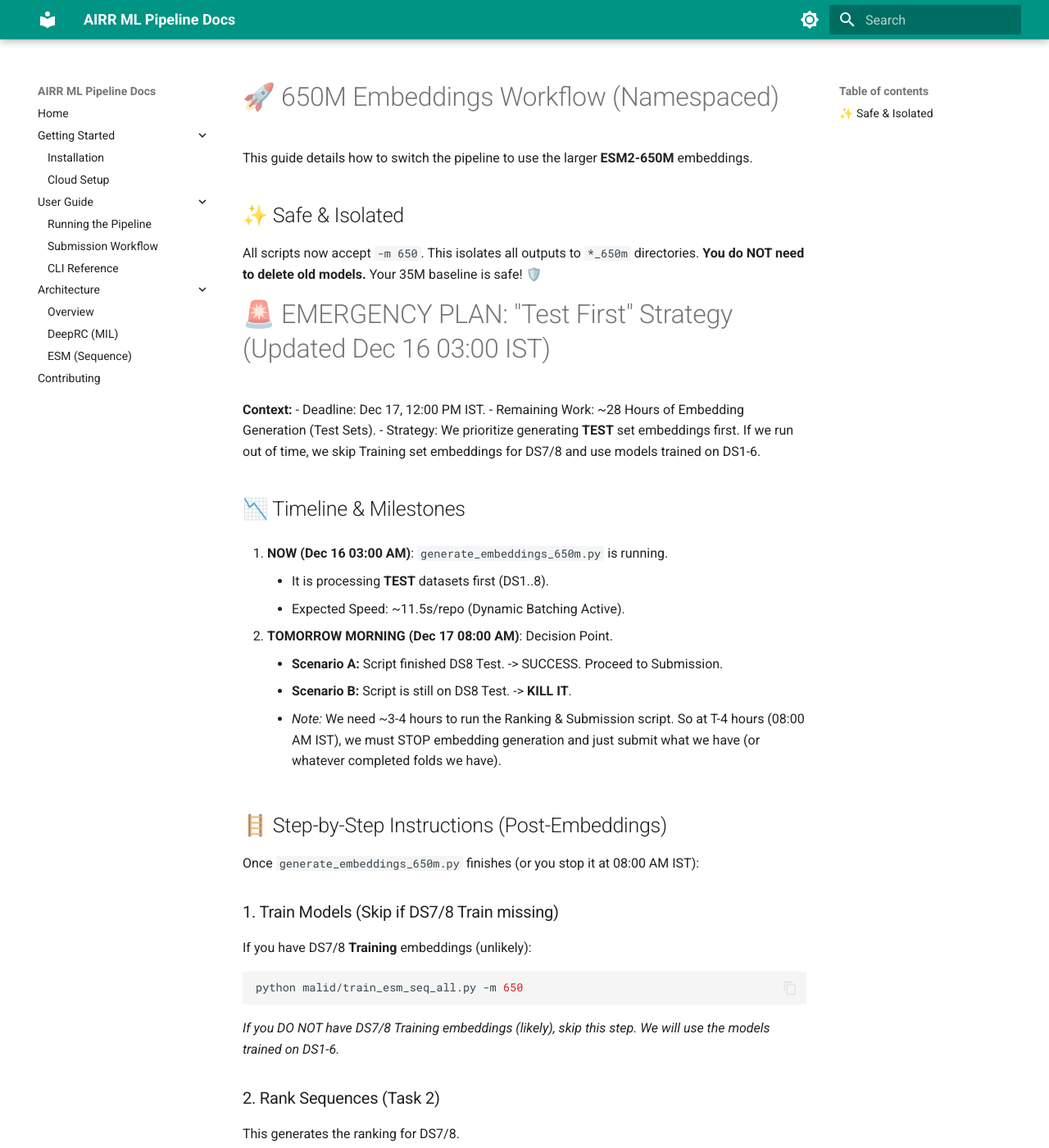
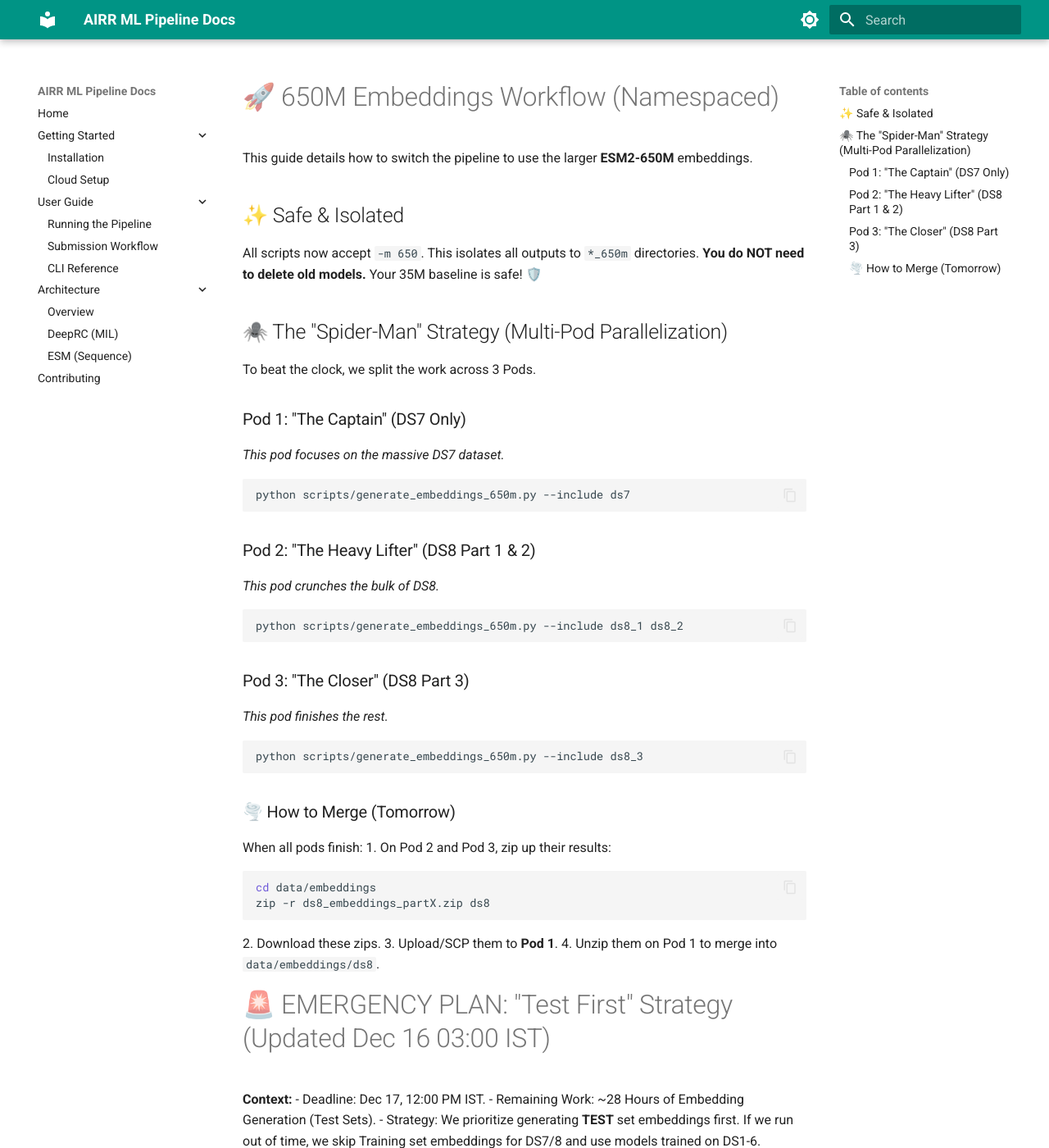
Before and after one commit to inventcures/airr-ml-25-challenge, an MkDocs documentation site: the page built from docs/650m-steps.md, in a window 1280 px wide and 1400 px high. Shown: the whole window at 82% size. Built offline with MkDocs 1.6.1 and Material for MkDocs 9.7.7, drawn with Linux system fonts in a browser that asks for light colours.

Commit message:
Add Multi-Pod Strategy instructions

````diff
--- a/docs/650m-steps.md
+++ b/docs/650m-steps.md
@@ -1,4 +1,3 @@
-
 # 🚀 650M Embeddings Workflow (Namespaced)
 
 This guide details how to switch the pipeline to use the larger **ESM2-650M** embeddings.
@@ -6,6 +5,39 @@ This guide details how to switch the pipeline to use the larger **ESM2-650M** em
 ## ✨ Safe & Isolated
 All scripts now accept `-m 650`. This isolates all outputs to `*_650m` directories.
 **You do NOT need to delete old models.** Your 35M baseline is safe! 🛡️
+
+## 🕷️ The "Spider-Man" Strategy (Multi-Pod Parallelization)
+
+To beat the clock, we split the work across 3 Pods.
+
+### Pod 1: "The Captain" (DS7 Only)
+*This pod focuses on the massive DS7 dataset.*
+```bash
+python scripts/generate_embeddings_650m.py --include ds7
+```
+
+### Pod 2: "The Heavy Lifter" (DS8 Part 1 & 2)
+*This pod crunches the bulk of DS8.*
+```bash
+python scripts/generate_embeddings_650m.py --include ds8_1 ds8_2
+```
+
+### Pod 3: "The Closer" (DS8 Part 3)
+*This pod finishes the rest.*
+```bash
+python scripts/generate_embeddings_650m.py --include ds8_3
+```
+
+### 🌪️ How to Merge (Tomorrow)
+When all pods finish:
+1.  On Pod 2 and Pod 3, zip up their results:
+    ```bash
+    cd data/embeddings
+    zip -r ds8_embeddings_partX.zip ds8
+    ```
+2.  Download these zips.
+3.  Upload/SCP them to **Pod 1**.
+4.  Unzip them on Pod 1 to merge into `data/embeddings/ds8`.
 
 # 🚨 EMERGENCY PLAN: "Test First" Strategy (Updated Dec 16 03:00 IST)
 
````
